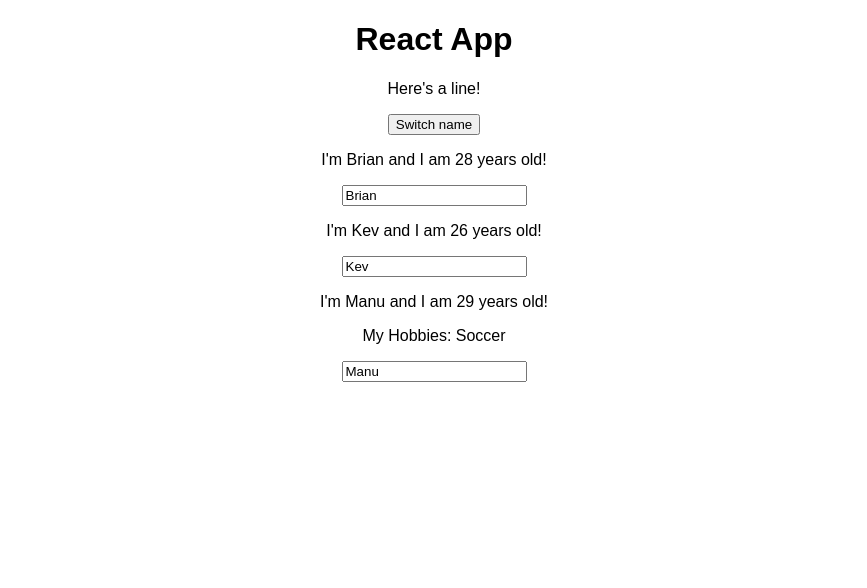
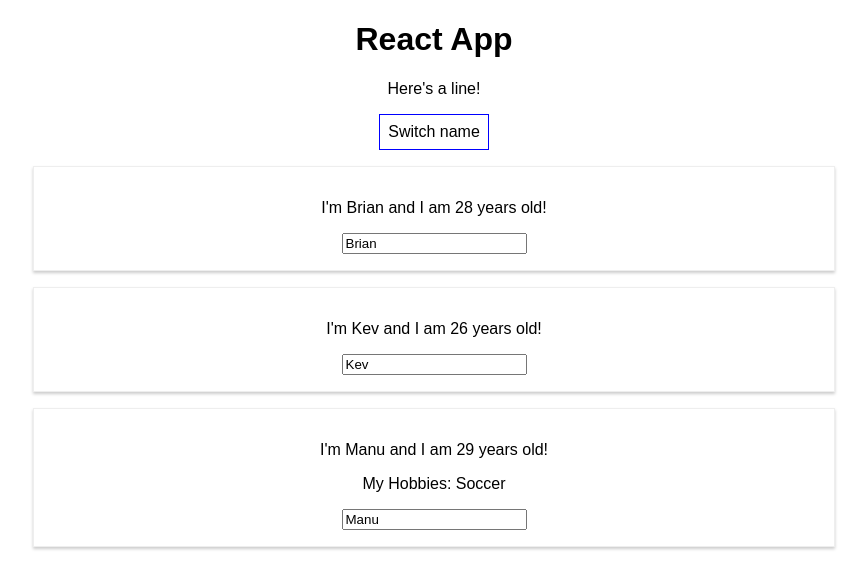
Before and after one commit to david-adam/react-guide, a React (Create React App) app: page / in a window 1280 px wide. Shown: the top 588 px of the page, without its empty margins (206-1073 px from the left). Built offline with nearby package versions, Linux system fonts and the light colour scheme.

Commit message:
styling with stylesheets and inline styles

```diff
--- a/src/App.js
+++ b/src/App.js
@@ -34,11 +34,21 @@
   }
 
   render() {
+    const style= {
+      backgroundColor: 'white',
+      font: 'inherit',
+      border: '1px solid blue',
+      padding: '8px',
+      cursor: 'pointer'
+    };
+
     return (
       <div className="App">
         <h1>React App</h1>
         <p>Here's a line!</p>
-        <button onClick={() => this.switchNameHandler('BRIAN')}>Switch name</button>
+        <button
+          style={style}
+          onClick={() => this.switchNameHandler('BRIAN')}>Switch name</button>
         <Person
           name={this.state.persons[0].name}
           age={this.state.persons[0].age}
--- /dev/null
+++ b/src/Person/Person.css
@@ -0,0 +1,8 @@
+.Person {
+  width: 60%;
+  margin: 16px auto;
+  border: 1px solid #eee;
+  box-shadow: 0 2px 3px #ccc;
+  padding: 16px;
+  text-align: center;
+}
--- a/src/Person/Person.js
+++ b/src/Person/Person.js
@@ -1,9 +1,11 @@
 import React from 'react';
+
+import './Person.css';
 
 const person = (props) => {
 
   return (
-    <div>
+    <div className="Person">
       <p onClick={props.click}>I'm {props.name} and I am {props.age} years old!</p>
       <p>{props.children}</p>
       <input type="text" onChange={props.changed} value={props.name}/>
```
